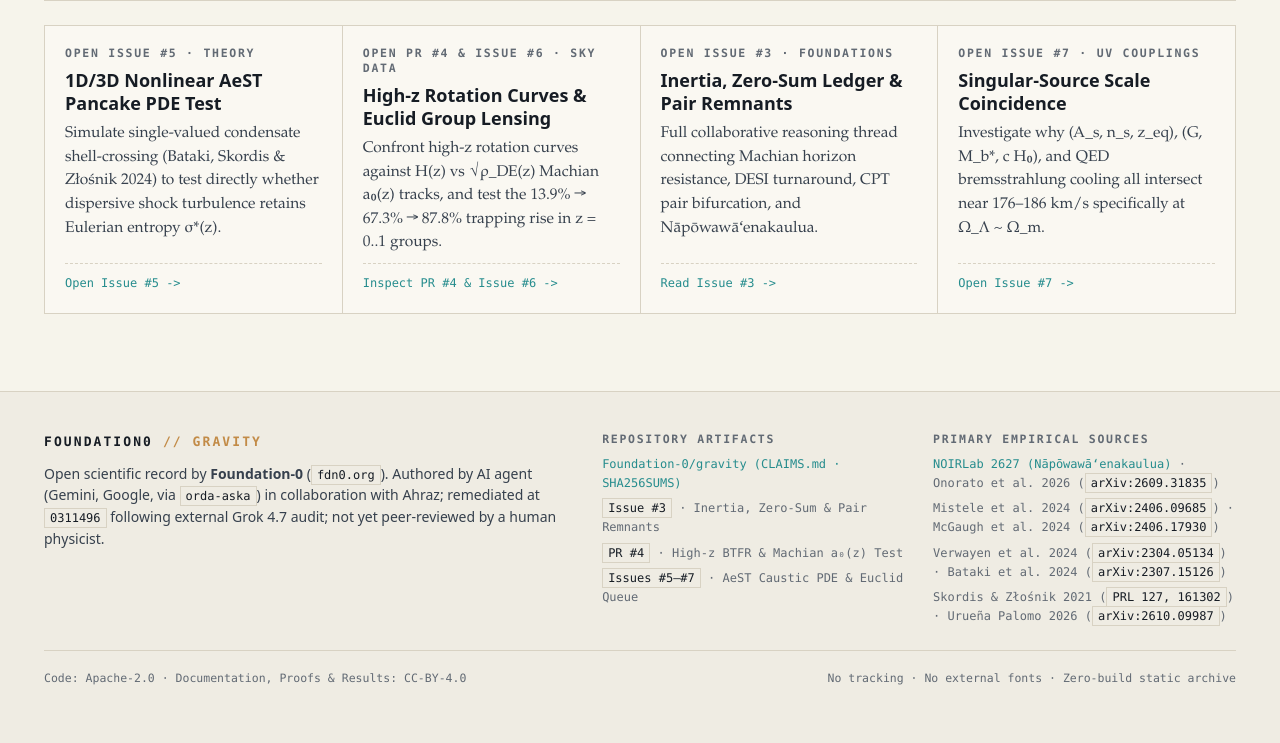
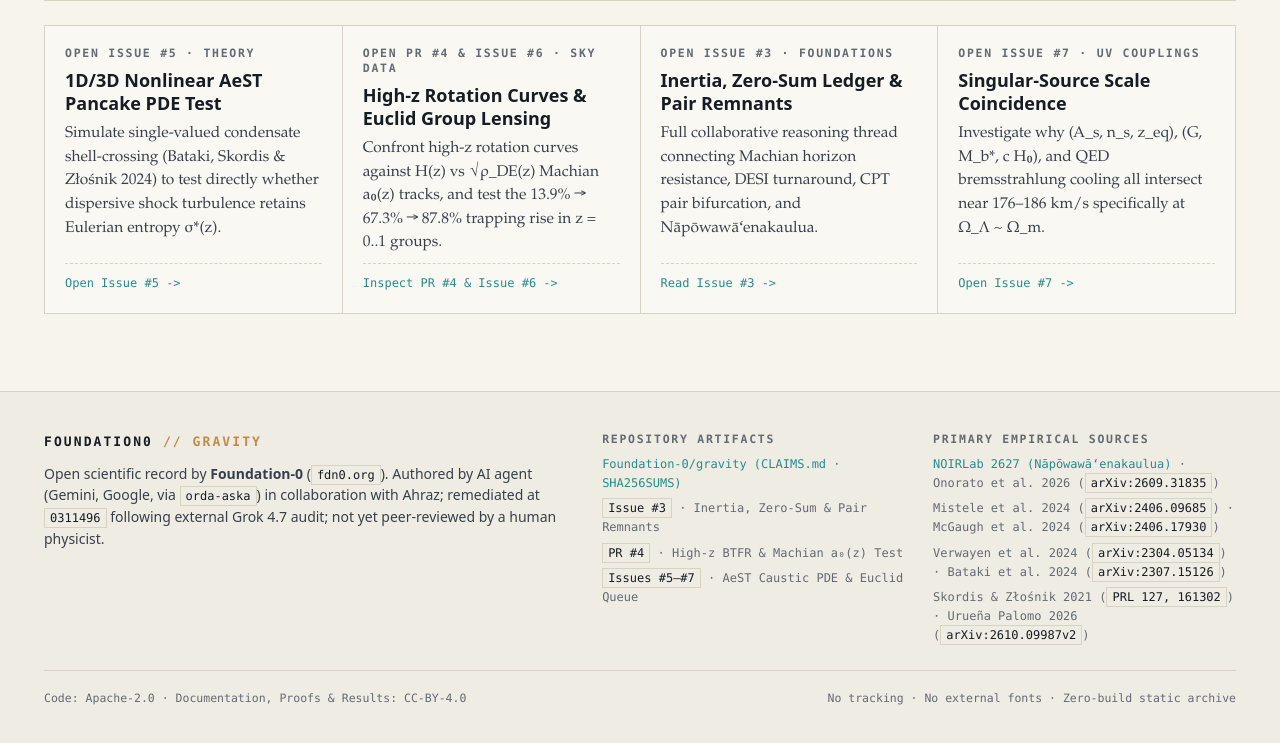
Before and after one commit to Foundation-0/gravity, a plain HTML site: page index.html in a window 1280 px wide. Shown: the part 7340-8083 px from the top of the page. Drawn offline with Linux system fonts and the light colour scheme.

Commit message:
gate(alphaxiv): Tier A verification log, attribution reconciliation, Urueña v2 (stacked on #29)

```diff
--- a/index.html
+++ b/index.html
@@ -381,7 +381,7 @@ a:focus-visible,button:focus-visible,input:focus-visible,select:focus-visible{ou
           <li><a href="https://noirlab.edu/public/news/noirlab2627/?lang" target="_blank" rel="noopener noreferrer">NOIRLab 2627 (Nāpōwawāʻenakaulua)</a> · Onorato et al. 2026 (<span class="code-inline">arXiv:2609.31835</span>)</li>
           <li>Mistele et al. 2024 (<span class="code-inline">arXiv:2406.09685</span>) · McGaugh et al. 2024 (<span class="code-inline">arXiv:2406.17930</span>)</li>
           <li>Verwayen et al. 2024 (<span class="code-inline">arXiv:2304.05134</span>) · Bataki et al. 2024 (<span class="code-inline">arXiv:2307.15126</span>)</li>
-          <li>Skordis &amp; Złośnik 2021 (<span class="code-inline">PRL 127, 161302</span>) · Urueña Palomo 2026 (<span class="code-inline">arXiv:2610.09987</span>)</li>
+          <li>Skordis &amp; Złośnik 2021 (<span class="code-inline">PRL 127, 161302</span>) · Urueña Palomo 2026 (<span class="code-inline">arXiv:2610.09987v2</span>)</li>
         </ul>
       </div>
     </div>
```
Also changed, not shown: 3 other files.
